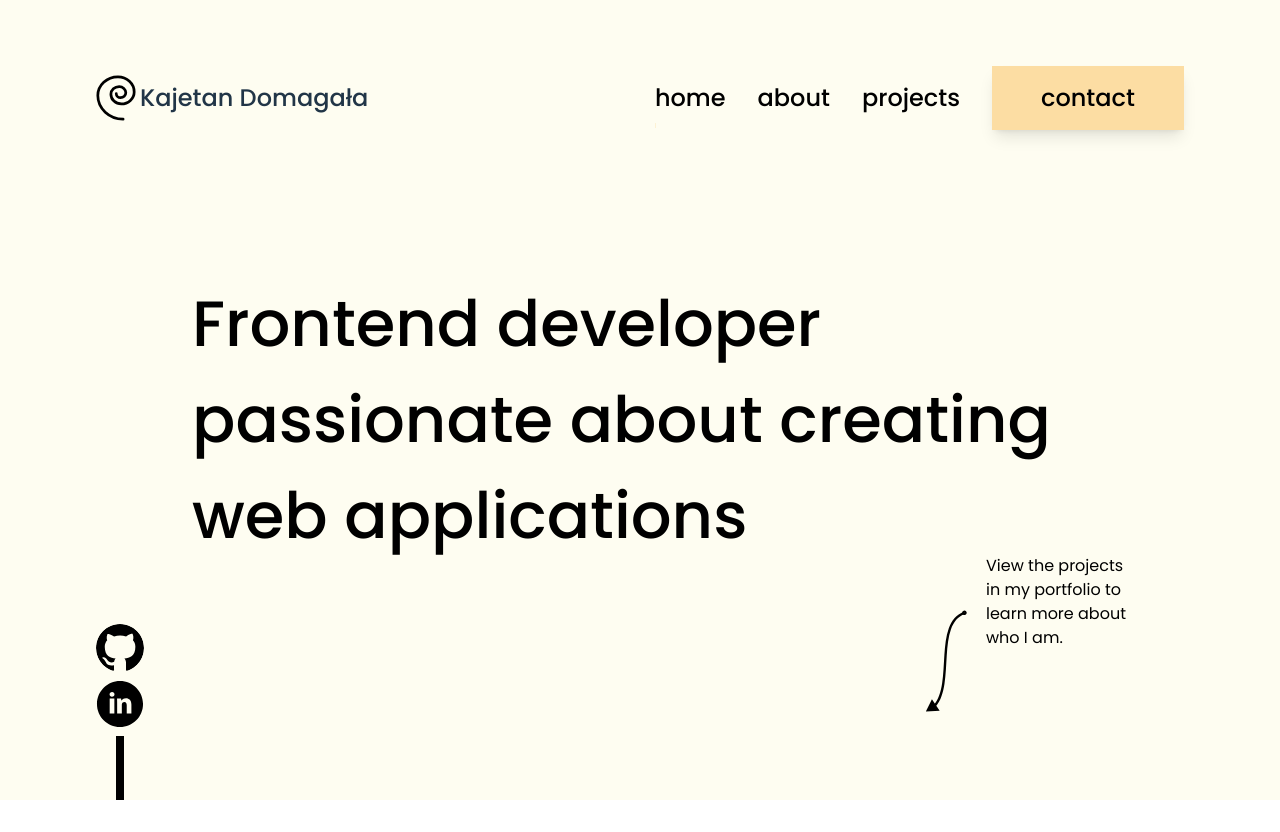
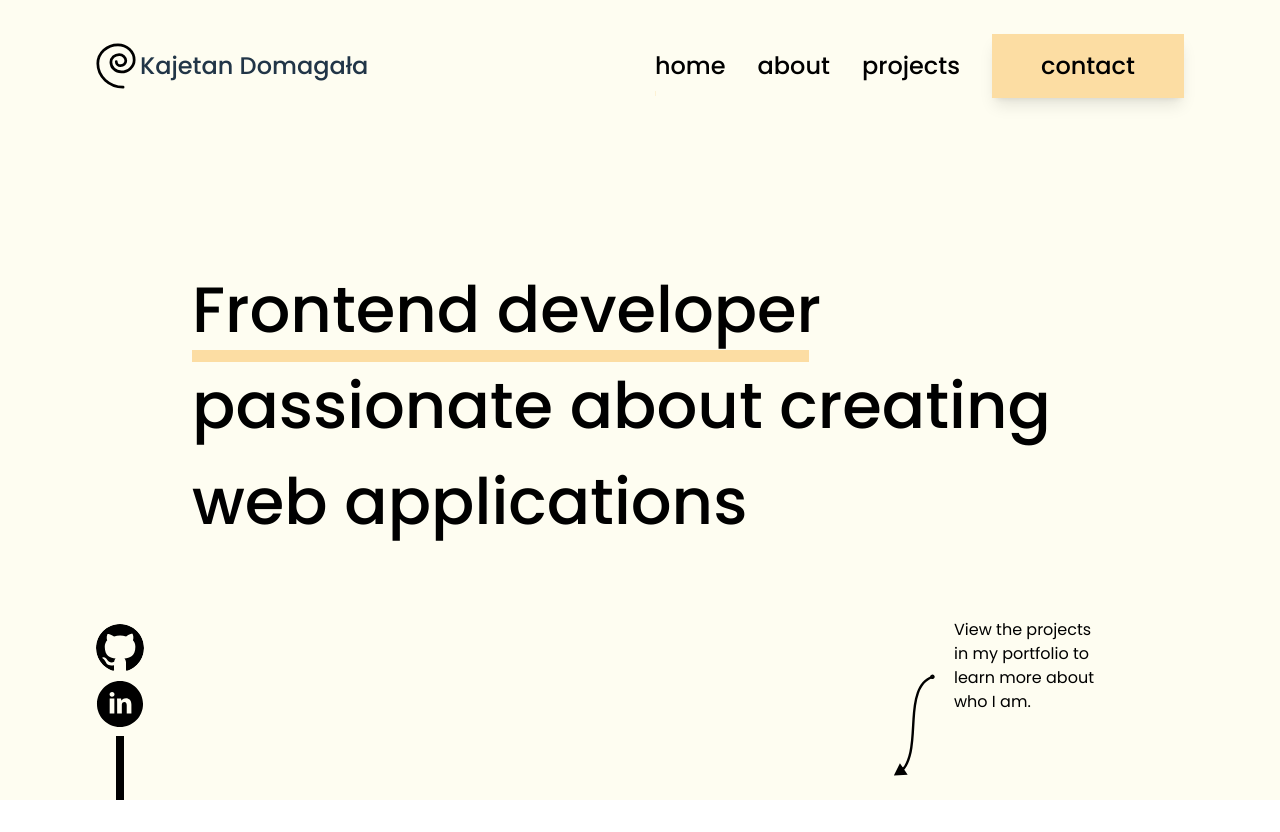
Before and after one commit to kajtd/Portfolio, a Vue app: page / in a window 1280 px wide. Before the commit the page ends 800 px from the top, so only its background shows below. Built offline with nearby package versions, Linux system fonts and the light colour scheme.

Commit message:
feat: hide animations on prefers-reduced-motion

```diff
--- a/src/App.vue
+++ b/src/App.vue
@@ -1,13 +1,18 @@
-<template>
-  <main class="w-full flex flex-col">
-    <AppOverlay />
-    <AppNavbar />
-    <HeroSection />
-  </main>
-</template>
-
 <script setup lang="ts">
 import AppNavbar from './components/AppNavbar.vue';
 import HeroSection from './components/HeroSection.vue';
 import AppOverlay from './components/AppOverlay.vue';
+import { useMedia } from './composables/useMedia';
+
+const isReducedMotion = useMedia('(prefers-reduced-motion)');
 </script>
+
+<template>
+  <main class="w-full">
+    <AppOverlay v-if="!isReducedMotion" />
+    <div class="min-h-screen h-full flex flex-col">
+      <AppNavbar />
+      <HeroSection />
+    </div>
+  </main>
+</template>
--- a/src/assets/style.css
+++ b/src/assets/style.css
@@ -25,7 +25,7 @@ body {
 
 
 #app {
-  @apply p-4 md:p-8 flex place-items-center my-0 mx-auto xl:px-24;
+  @apply px-4 md:px-8 flex place-items-center my-0 mx-auto xl:px-24;
 }
 
 .link {
@@ -68,3 +68,14 @@ body {
     background-color: #ffffff;
   }
 }
+
+@media (prefers-reduced-motion) {
+  .link:hover::after,
+  .link:focus::after {
+    transform: none;
+  }
+
+  .custom-icon:hover {
+    box-shadow: none;
+  }
+}
--- a/src/components/HeroSection.vue
+++ b/src/components/HeroSection.vue
@@ -1,10 +1,13 @@
 <script setup lang="ts">
 import { ref, onMounted } from 'vue';
 import gsap from 'gsap';
+import { useMedia } from '../composables/useMedia';
 
+const isReducedMotion = useMedia('(prefers-reduced-motion)');
 const title = ref<HTMLHeadingElement>();
 
 onMounted(() => {
+  if (!isReducedMotion.value) {
     gsap.fromTo(
       title.value as HTMLHeadingElement,
       {
@@ -13,25 +16,33 @@ onMounted(() => {
       },
       {
         duration: 1.5,
-      delay: 3.5,
+        delay: 2.5,
         opacity: 1,
         y: 0,
       }
     );
+  }
 });
 </script>
 
 <template>
-  <section class="min-h-[70vh] flex flex-col justify-center">
+  <section
+    class="h-full flex-1 flex flex-col justify-center relative"
+  >
     <h1
       id="title"
       ref="title"
-      class="text-black text-[34px] md:text-[64px] leading-[60px] font-medium md:leading-[96px] max-w-5xl lg:ml-24"
+      class="text-black text-[34px] md:text-[64px] leading-[60px] font-medium md:leading-[96px] max-w-5xl lg:ml-24 mb-24"
     >
-      Frontend developer passionate about creating web applications
+      <span
+        class="relative after:h-2 md:after:h-3 after:w-[98%] after:bg-primary after:absolute after:bottom-[-6px] md:after:-bottom-2 after:left-0"
+      >
+        Frontend developer
+      </span>
+      passionate about creating web applications
     </h1>
     <div
-      class="hidden xs:flex bottom-12 right-0 absolute sm:bottom-24 sm:right-16 xl:!bottom-36 xl:!right-36"
+      class="hidden xs:flex bottom-12 right-0 absolute sm:bottom-24 sm:right-16 xl:!bottom-20 xl:!right-20"
     >
       <img
         src="./../assets/icons/arrow.svg"
@@ -44,7 +55,7 @@ onMounted(() => {
       </p>
     </div>
     <div
-      class="absolute bottom-0 left-4 md:left-8 xl:left-24 flex flex-col items-center gap-2"
+      class="absolute bottom-0 left-4 md:left-8 xl:left-0 flex flex-col items-center gap-2"
     >
       <a href="https://github.com/kajtd" target="_blank">
         <img
```
Lines whose indentation alone changed are shown as unchanged.
